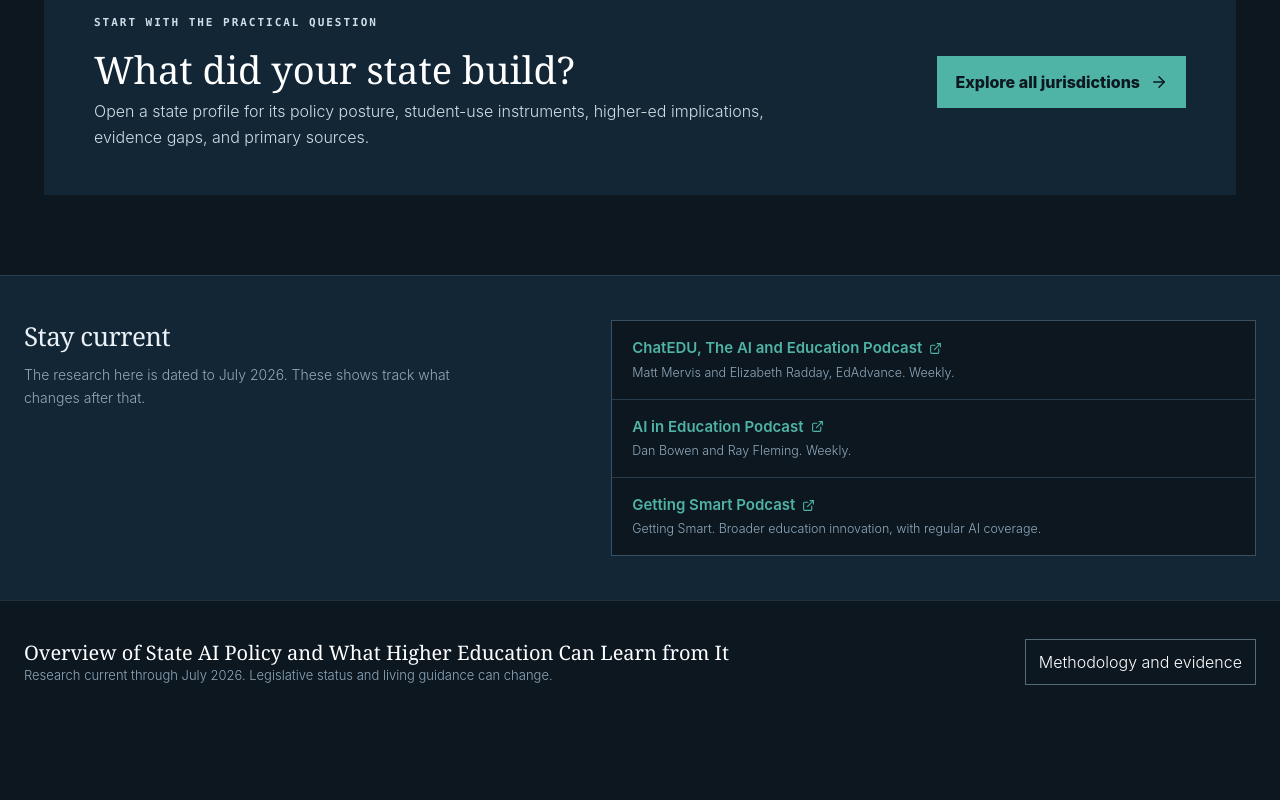
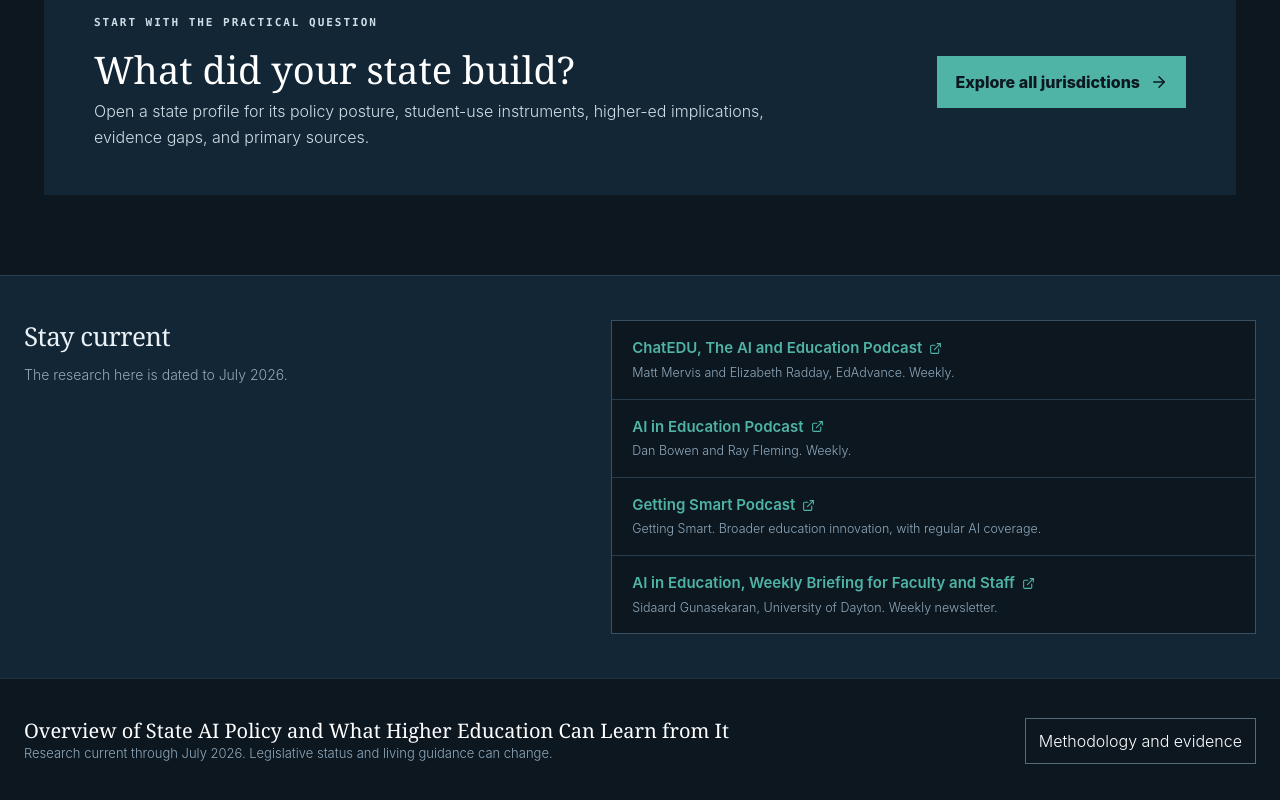
Before and after one commit to ai-education-research/state-ai-policy-field-guide, a React (Vite) app in the folder policy-guide-web/: page / in a window 1280 px wide. Shown: the part 5733-6533 px from the top of the page. Before the commit the page ends 6457 px from the top, so only its background shows below. Built offline with nearby package versions, Linux system fonts and the light colour scheme.

Commit message:
Add the AI in Education newsletter to the stay-current strip
Also trims the strip to its one factual line.

Co-Authored-By: Claude Fable 5 <noreply@anthropic.com>

```diff
--- a/policy-guide-web/src/App.tsx
+++ b/policy-guide-web/src/App.tsx
@@ -598,14 +598,16 @@ const PODCASTS = [
   { name: 'AI in Education Podcast', by: 'Dan Bowen and Ray Fleming. Weekly.',
     url: 'https://podcasts.apple.com/us/podcast/ai-in-education-podcast/id1481311877' },
   { name: 'Getting Smart Podcast', by: 'Getting Smart. Broader education innovation, with regular AI coverage.',
-    url: 'https://podcasts.apple.com/us/podcast/getting-smart-podcast/id1017984086' }
+    url: 'https://podcasts.apple.com/us/podcast/getting-smart-podcast/id1017984086' },
+  { name: 'AI in Education, Weekly Briefing for Faculty and Staff', by: 'Sidaard Gunasekaran, University of Dayton. Weekly newsletter.',
+    url: 'https://sidsresearchcommunity.com/ai-in-education-newsletter/' }
 ]
 
 function StayCurrent() {
   return <section className="stay-current" aria-label="Podcasts for staying current">
     <div>
       <h2>Stay current</h2>
-      <p>The research here is dated to July 2026. These shows track what changes after that.</p>
+      <p>The research here is dated to July 2026.</p>
     </div>
     <div className="podcast-list">
       {PODCASTS.map(pod => <a key={pod.url} href={pod.url} target="_blank" rel="noreferrer">
```
Also changed, not shown: policy-guide-web/bundle.html (+2 -2 lines), policy-guide-web/release/index.html (+2 -2 lines), policy-guide-web/src/generated/content.json, 1 other file (tests, documents, lock files or other folders).
